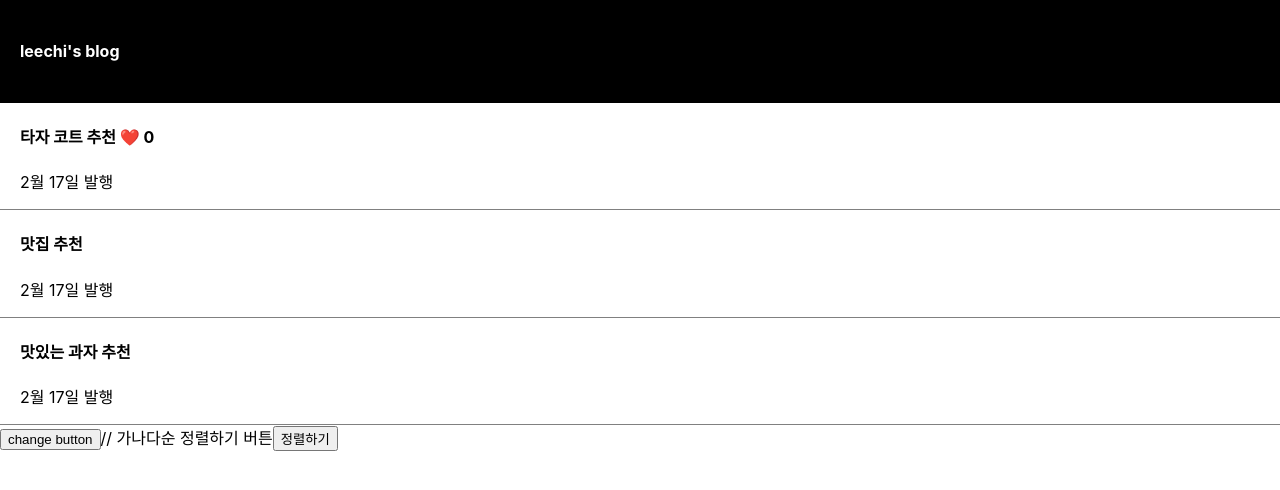
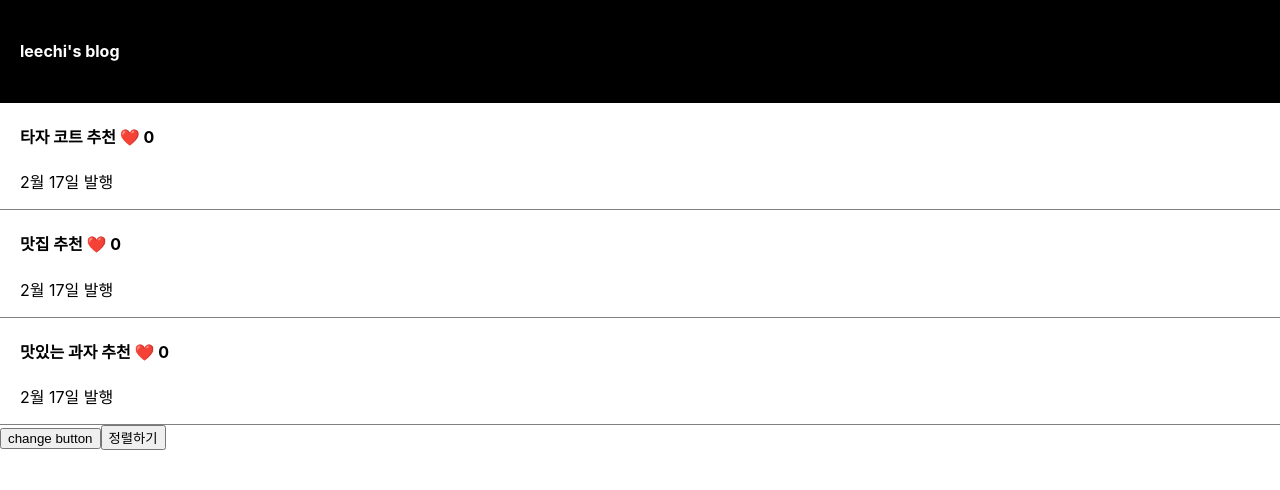
Before and after one commit to leechi/LearnReact, a React (Create React App) app in the folder part1/: page / in a window 1280 px wide. Shown: the top 490 px of the page. Built offline with nearby package versions, Linux system fonts and the light colour scheme.

Commit message:
🧭 Map function

```diff
--- a/part1/src/App.js
+++ b/part1/src/App.js
@@ -6,39 +6,38 @@ function App() {
   let post = 'Learn Ract'
   let [title, setTitle] = useState(['타자 코트 추천', '맛집 추천', '맛있는 과자 추천'])
   let [modal, setModal] = useState(false)
-  console.log(title[0])
-  let [like, setLike] = useState(0)
+  let [like, setLike] = useState([0,0,0])
   const updateLike = () => {
-    setLike(like += 1)
+    setLike(like +=1)
   }
 
-  let count = 0
   return (
     <div className="App">
       <nav className="black-nav">
         <h4>leechi's blog</h4>
       </nav>
-      <div className="list">
-        <h4>{title[0]} <span onClick={updateLike}>❤️</span> {like} </h4>
+      {title.map((data, i) => {
+        return (
+          <div key={i} className="list" onClick={() => {
+        setModal(!modal)
+      }} >
+            <h4 onClick={() => {
+              let copy = [...like]
+              copy[i] = copy[i] + 1
+              setLike(copy)
+            }}>{data} <span>❤️</span> {like[i]}</h4>
         <p>2월 17일 발행</p>
       </div>
-      <div className="list">
-        <h4>{title[1]}</h4>
-        <p>2월 17일 발행</p>
-      </div>
-      <div className="list" onClick={() => {
-        setModal(!modal)
-      }}>
-        <h4>{title[2]}</h4>
-        <p>2월 17일 발행</p>
-      </div>
+        )
+      })}
+
       <button onClick={() => {
         let copy = [...title]
         copy[0] = '여자코트추천'
         setTitle(copy)
 
       }}>change button</button>
-      // 가나다순 정렬하기 버튼
+
       <button onClick={() => {
         let copy = [...title]
         console.log(copy)
```
Also changed, not shown: 1 other file (tests, documents, lock files or other folders).
